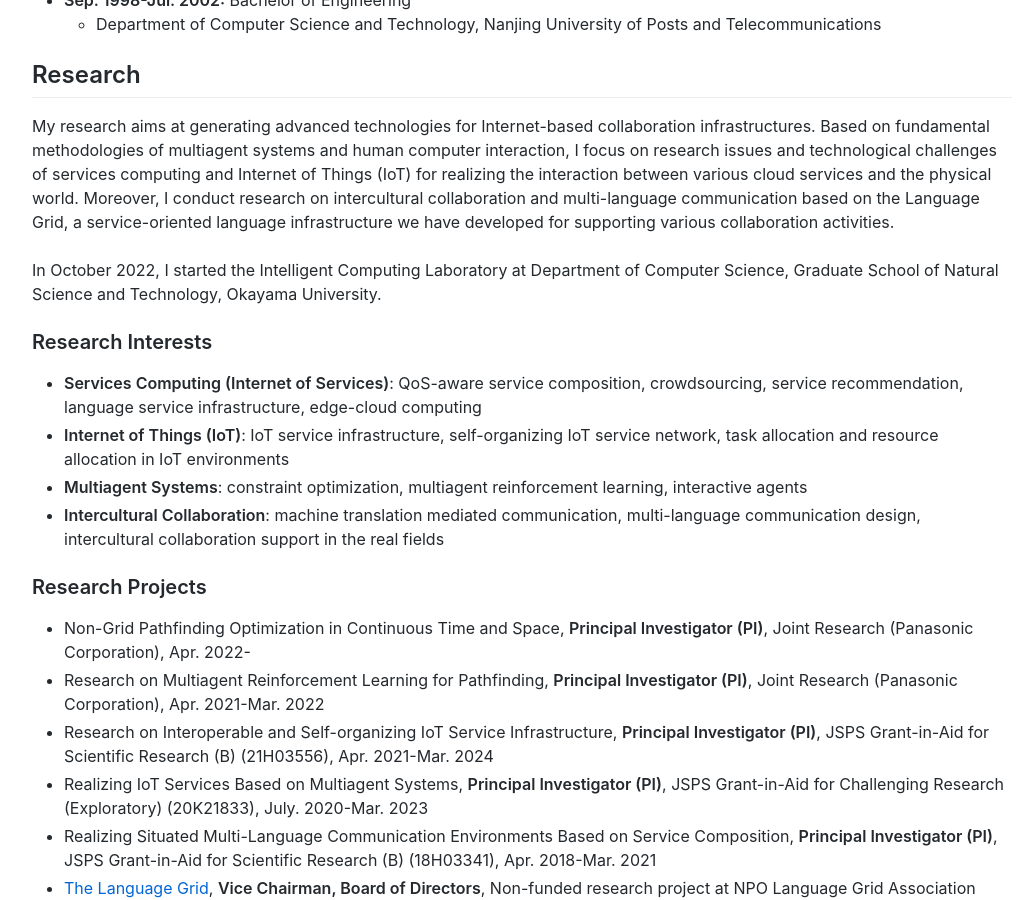
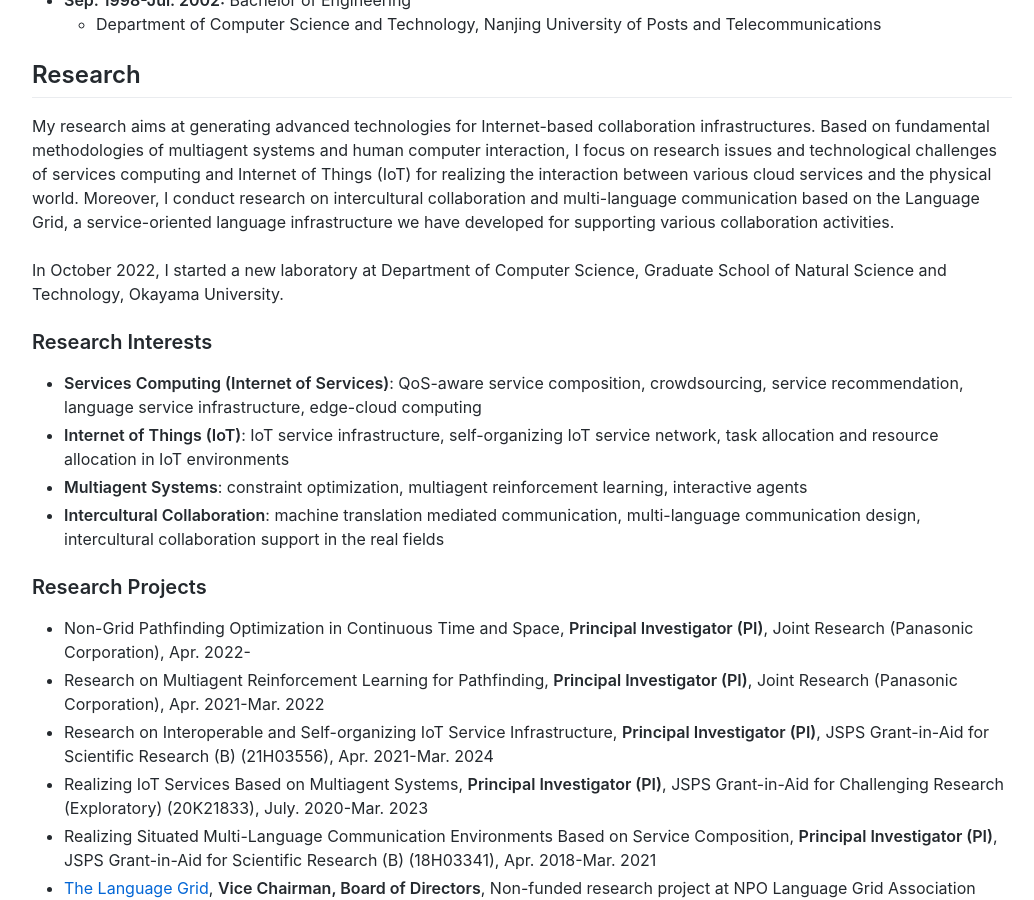
Before and after one commit to lindh/lindh.github.io, a Jekyll site: the page built from index.md, in a window 1280 px wide and 900 px high, scrolled down 987 px. Shown: the whole window, without its empty margins (118-1152 px from the left). Built offline with Jekyll 4.4.1, drawn with Linux system fonts in a browser that asks for light colours; comment, search, counter and statistics services are not loaded; some of the changed text lies outside the part shown.

Commit message:
Update index.md

```diff
--- a/index.md
+++ b/index.md
@@ -7,7 +7,7 @@
 <br>
 
 <img align="left" src="./images/lin.jpg"/>
-   Intelligent Computing Laboratory, Department of Computer Science,
+   Department of Computer Science,
    <br>
    Graduate School of Natural Science and Technology, Okayama University
    <br>
@@ -49,7 +49,7 @@
 My research aims at generating advanced technologies for Internet-based collaboration infrastructures. Based on fundamental methodologies of multiagent systems and human computer interaction, I focus on research issues and technological challenges of services computing and Internet of Things (IoT) for realizing the interaction between various cloud services and the physical world. Moreover, I conduct research on intercultural collaboration and multi-language communication based on the Language Grid, a service-oriented language infrastructure we have developed for supporting various collaboration activities.
 <br>
 <br>
-In October 2022, I started the Intelligent Computing Laboratory at Department of Computer Science, Graduate School of Natural Science and Technology, Okayama University.
+In October 2022, I started a new laboratory at Department of Computer Science, Graduate School of Natural Science and Technology, Okayama University.
 
 ### Research Interests
 - **Services Computing (Internet of Services)**: QoS-aware service composition, crowdsourcing, service recommendation, language service infrastructure, edge-cloud computing
```
